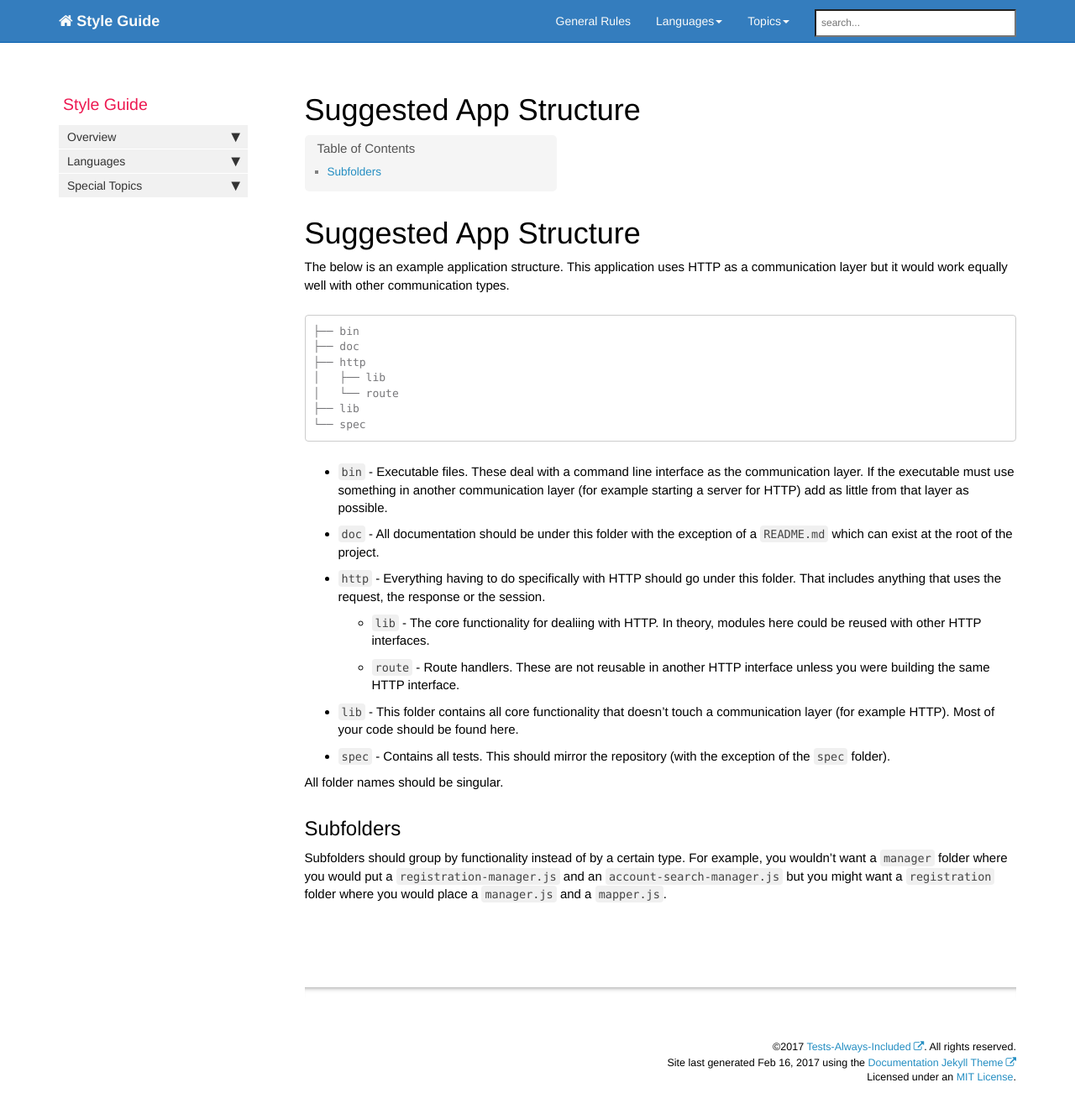
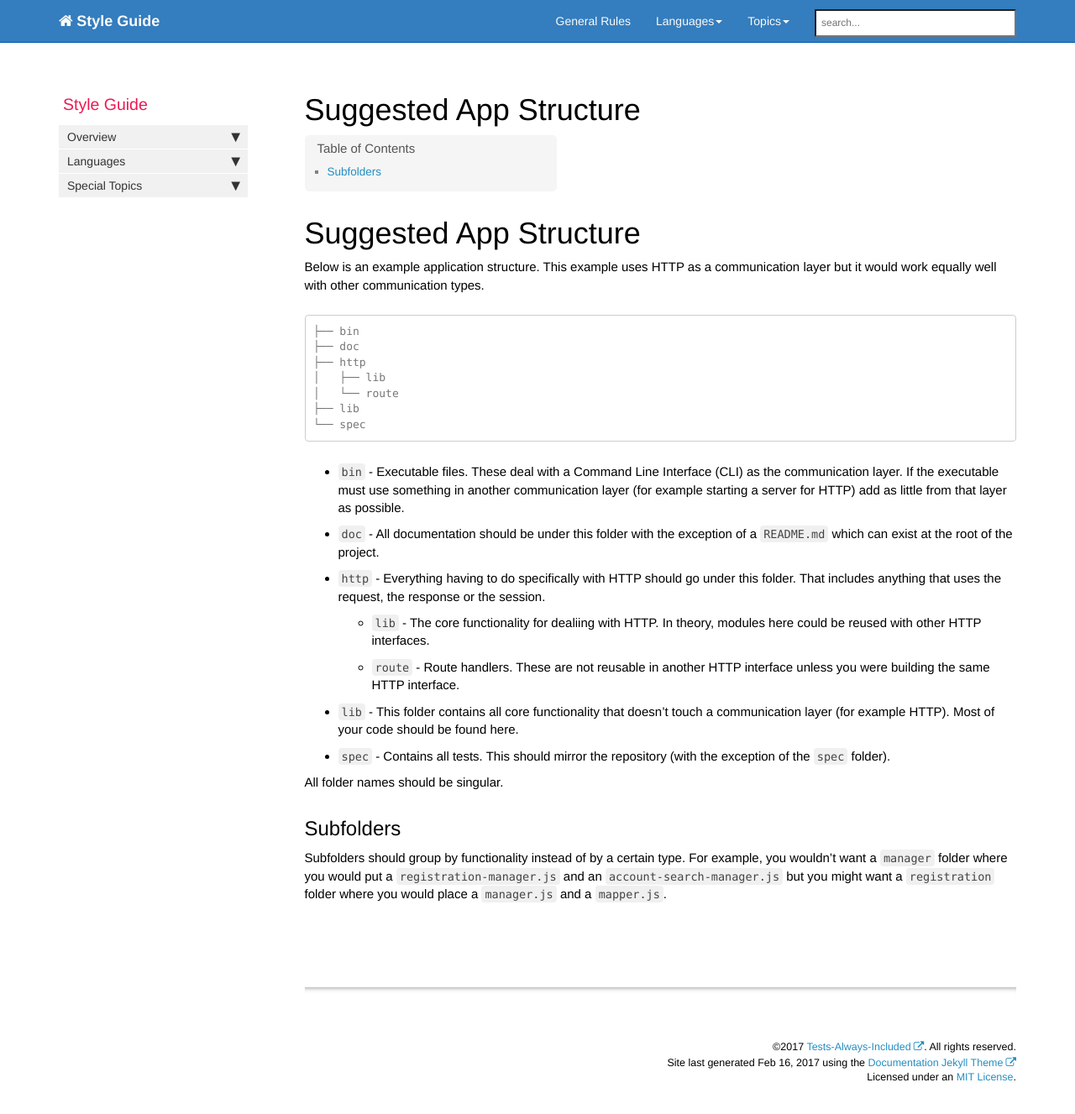
Before and after one commit to tests-always-included/style-guide, a Jekyll site: the page built from lang/js/suggested-app-structure.md, in a window 1280 px wide and 1343 px high. Shown: the top 1327 px of the window at 84% size. Built offline with Jekyll 4.4.1, drawn with Linux system fonts in a browser that asks for light colours; nearby versions of some CDN libraries; our own code applies the rules of GitHub Pages for plain Markdown files; comment, search, counter and statistics services are not loaded.

Commit message:
code review fixes

```diff
--- a/lang/js/suggested-app-structure.md
+++ b/lang/js/suggested-app-structure.md
@@ -1,7 +1,7 @@
 Suggested App Structure
 =======================
 
-The below is an example application structure. This application uses HTTP as a communication layer but it would work equally well with other communication types.
+Below is an example application structure. This example uses HTTP as a communication layer but it would work equally well with other communication types.
 
 	├── bin
 	├── doc
@@ -11,7 +11,7 @@ The below is an example application structure. This application uses HTTP as a c
 	├── lib
 	└── spec
 
-* `bin` - Executable files. These deal with a command line interface as the communication layer. If the executable must use something in another communication layer (for example starting a server for HTTP) add as little from that layer as possible.
+* `bin` - Executable files. These deal with a Command Line Interface (CLI) as the communication layer. If the executable must use something in another communication layer (for example starting a server for HTTP) add as little from that layer as possible.
 * `doc` - All documentation should be under this folder with the exception of a `README.md` which can exist at the root of the project.
 * `http` - Everything having to do specifically with HTTP should go under this folder. That includes anything that uses the request, the response or the session.
     * `lib` - The core functionality for dealiing with HTTP. In theory, modules here could be reused with other HTTP interfaces.
```
